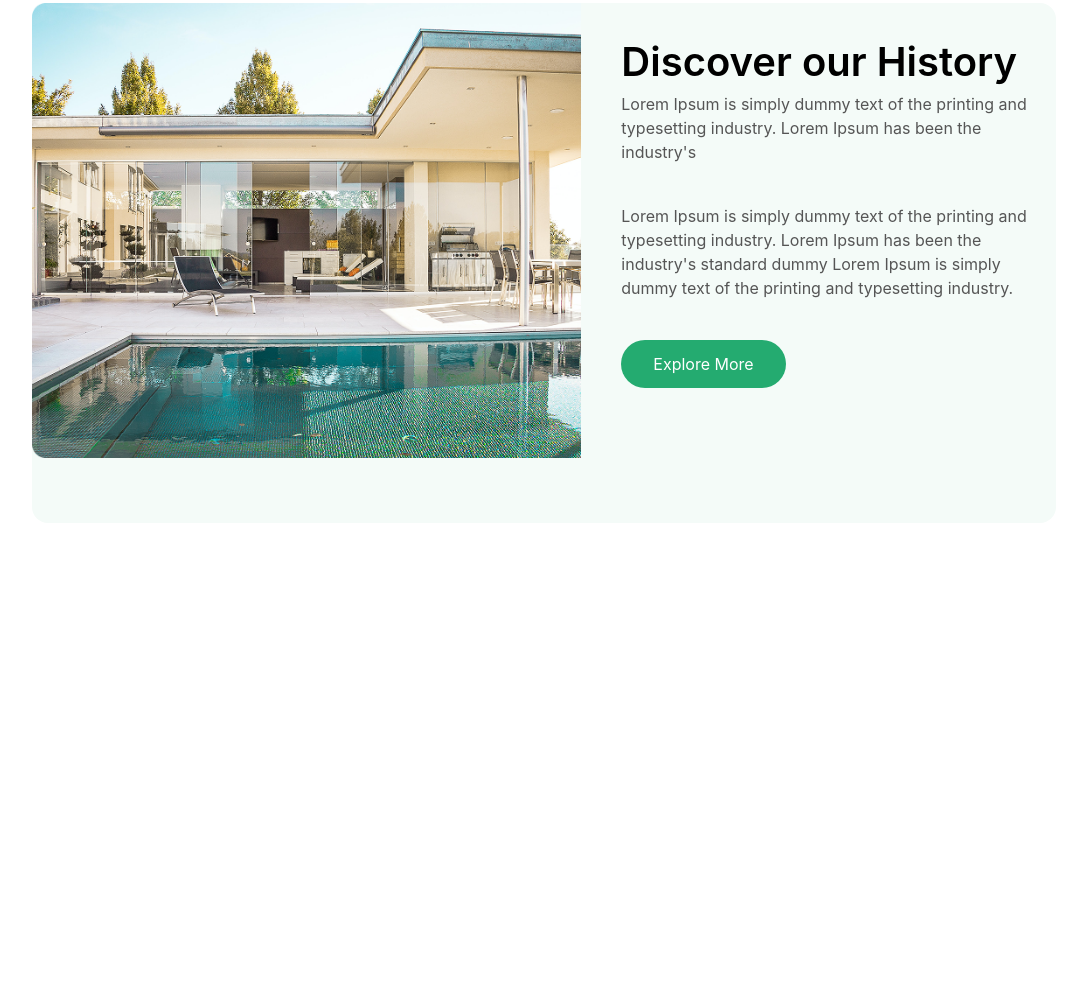
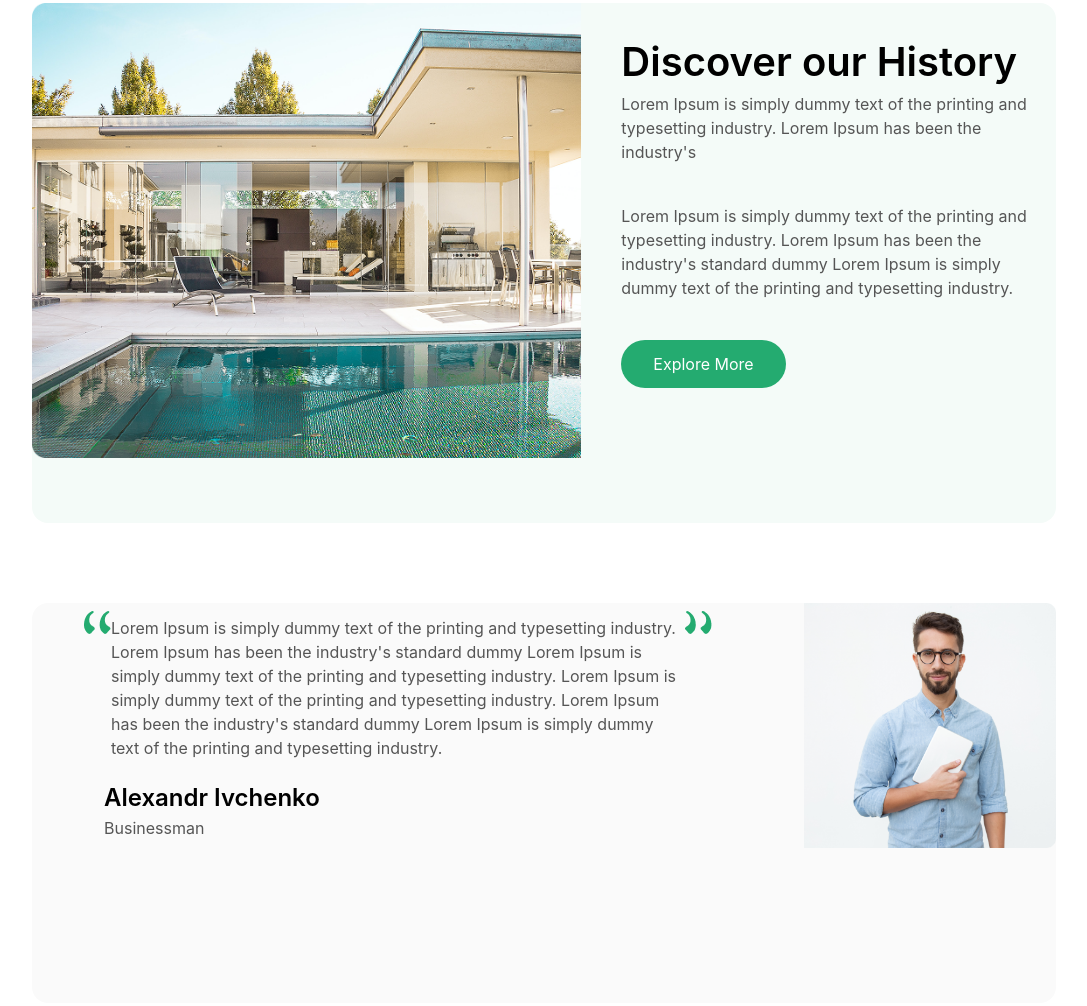
Before and after one commit to Jalilov-dev/Homework-13, a website: page index.html in a window 1280 px wide. Shown: the part 1988-2994 px from the top of the page, without its empty margins (96-1183 px from the left). Before the commit the page ends 2591 px from the top, so only its background shows below. Drawn offline with nearby package versions, Linux system fonts and the light colour scheme; files that its build step writes are made by us from their sources.

Commit message:
add fourth-section

```diff
--- a/index.html
+++ b/index.html
@@ -224,7 +224,7 @@
         </div>
     </section>
 
-    <section class="section-2 bg-[#F4FBF8] m-auto my-20 rounded-2xl lg:w-[80%] lg:h-[520px]">
+    <section class="section-3 bg-[#F4FBF8] m-auto my-20 rounded-2xl lg:w-[80%] lg:h-[520px]">
           <div class="flex max-w-300 m-auto  items-center lg:flex-row flex-col gap-10 ">
               <div class="">
                 <img src="./img.png/image (15).png" alt="">
@@ -238,6 +238,24 @@
             </div>
           </div>
     </section>
+
+
+    <section class="section-4 bg-[#FAFAFA] m-auto my-20 rounded-2xl lg:w-[80%] lg:h-[400px]">
+              <div class="flex justify-between max-w-300 m-auto  items-center lg:flex-row flex-col gap-10 ">
+             <div class="lg:mx-8 px-5">
+                 <div class="flex items-baseline pb-5">
+                <img src="./img.png/“.png" alt="">
+                <p class="text-[#555555] lg:w-[628px]">Lorem Ipsum is simply dummy text of the printing and typesetting industry. Lorem Ipsum has been the industry's standard dummy Lorem Ipsum is simply dummy text of the printing and typesetting industry. Lorem Ipsum is simply dummy text of the printing and typesetting industry. Lorem Ipsum has been the industry's standard dummy Lorem Ipsum is simply dummy text of the printing and typesetting industry.</p>
+                 <img src="./img.png/“ (1).png" alt="">
+            </div>
+            <p class="text-[24px] font-semibold pl-5">Alexandr Ivchenko</p>
+            <p class="text-[#555555] pl-5">Businessman</p>
+             </div>
+              <div>
+                <img src="./img.png/Mask Group (2).png" alt="">
+              </div>
+              </div>
+    </section>
 </body>
 
 </html>
```
Also changed, not shown: img.png/Mask Group (2).png (added), img.png/“ (1).png (added), img.png/“.png (added).
